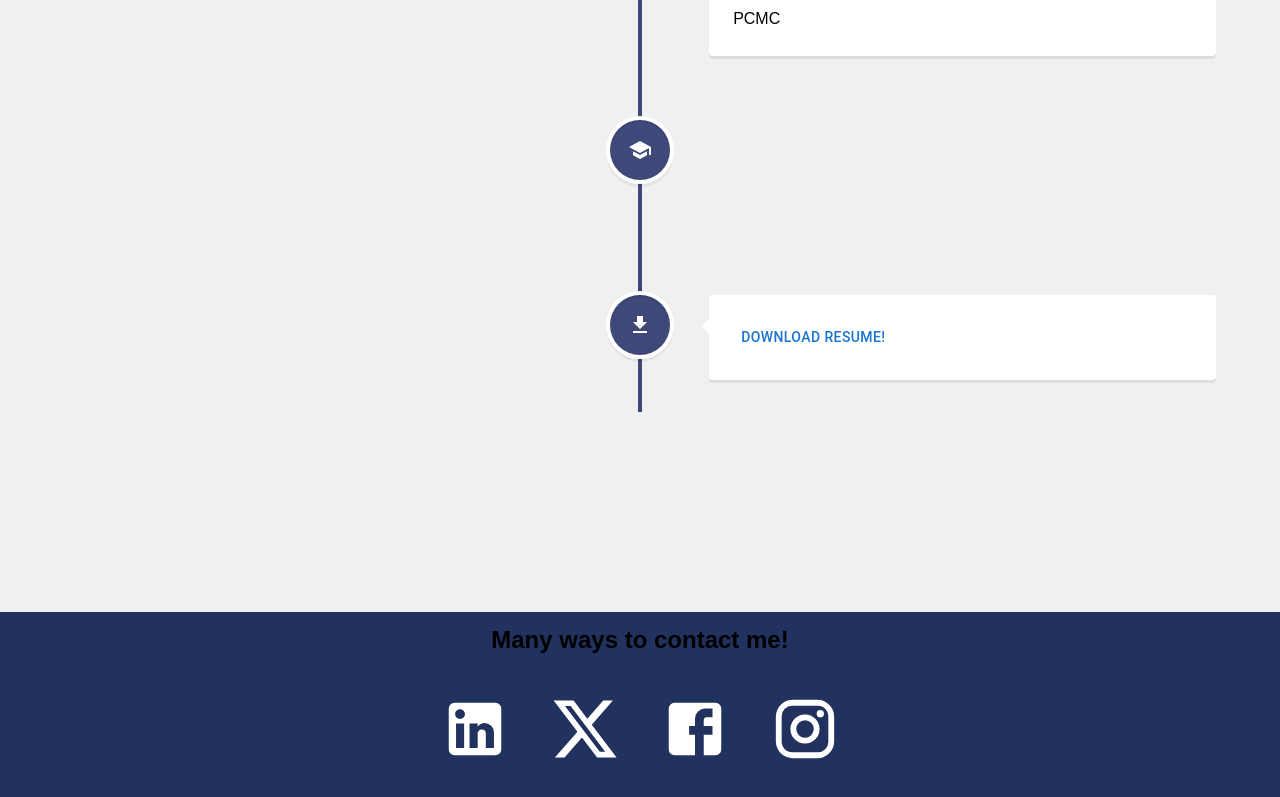
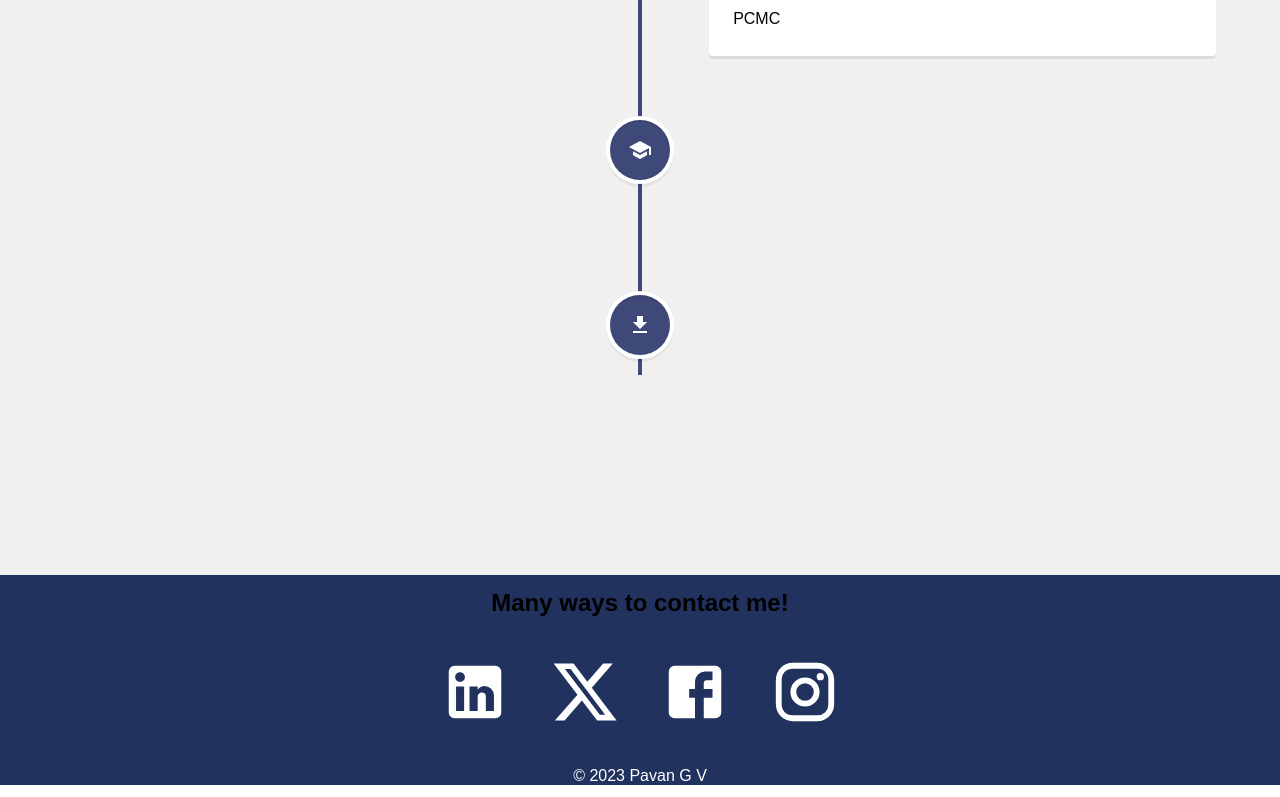
Before and after one commit to pavangv12/pav, a React (Create React App) app: page /experience in a window 1280 px wide. Shown: the part 1198-1995 px from the top of the page. Built offline with nearby package versions, Linux system fonts and the light colour scheme.

Commit message:
Disabling few buttons and changing images

```diff
--- a/src/pages/Experience.js
+++ b/src/pages/Experience.js
@@ -131,7 +131,7 @@ function Experience() {
             iconStyle={{ background: "#3e497a", color: "#fff" }}
             icon={<DownloadIcon />}
           >
-          <Button onClick={onButtonClick} align = "center"> Download Resume!</Button>
+          {/*<Button onClick={onButtonClick} align = "center"> Download Resume!</Button>*/}
           </VerticalTimelineElement>
         </VerticalTimeline>
 
--- a/src/styles/Home.css
+++ b/src/styles/Home.css
@@ -14,7 +14,7 @@
     align-items: center;
     text-align: center;
     background-size: cover;
-    background-image: url(../assets/pavan.jpg);
+    background-image: url(../assets/temp_main_image.jpg);
     color: #f0f0f0;
   }
 
@@ -86,4 +86,5 @@
     .skills h2 {
       font-size: 30px;
     }
+
   }
```
Also changed, not shown: src/assets/temp_main_image.jpg (added).
